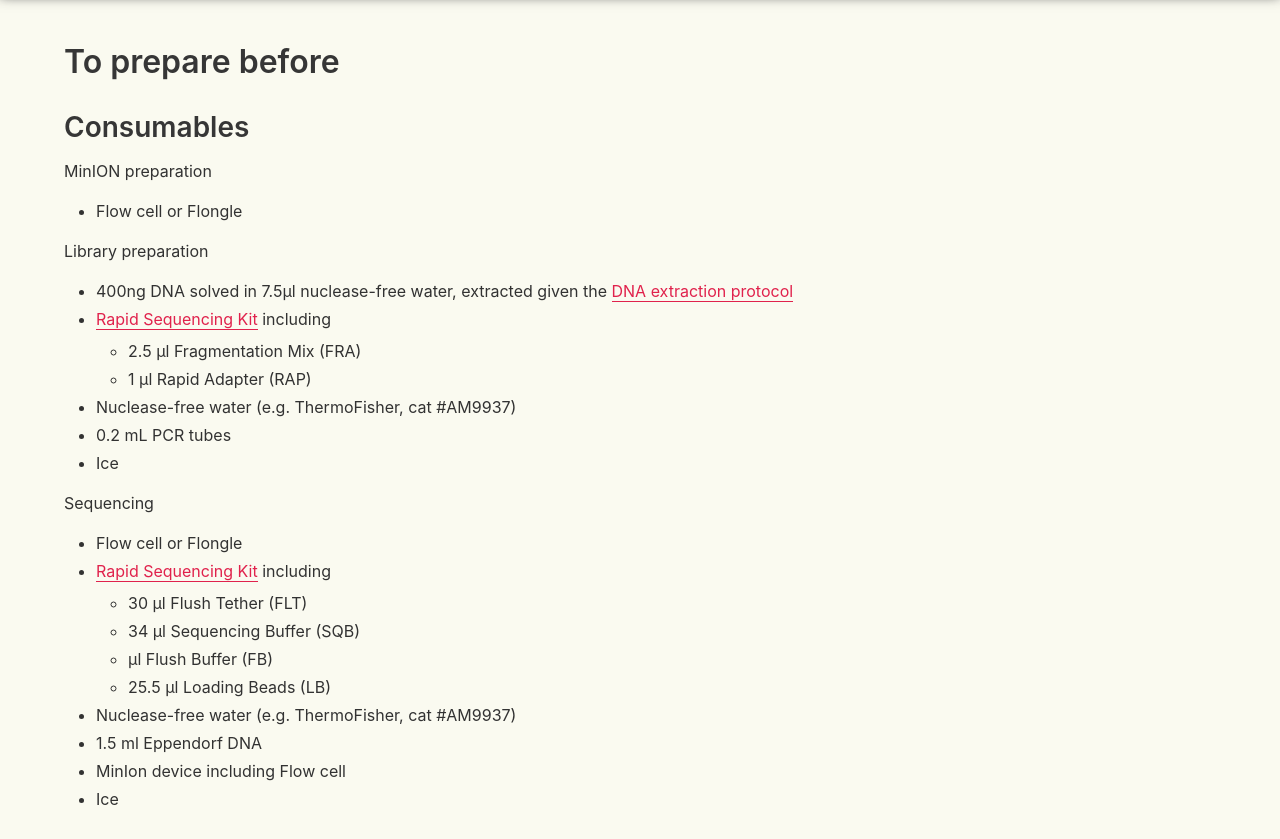
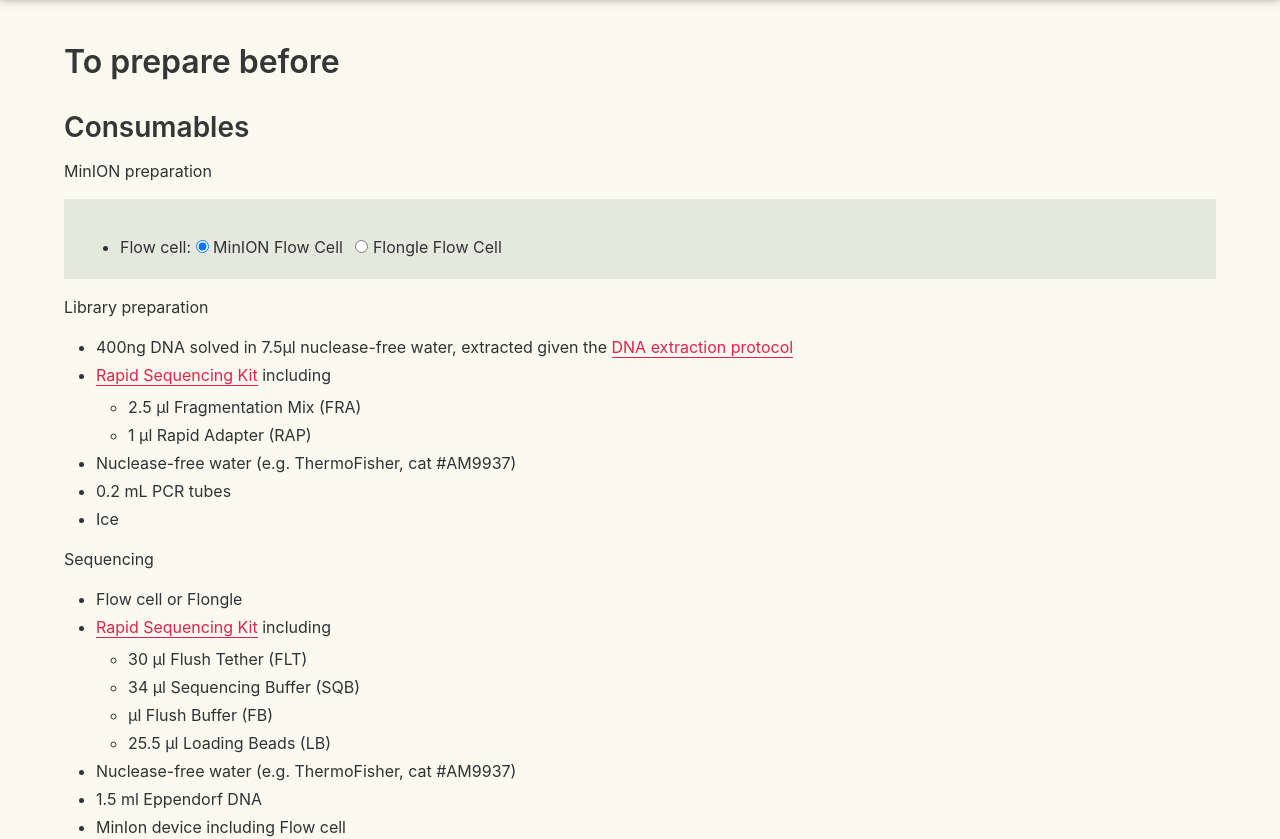
Before and after one commit to StreetScienceCommunity/StreetScienceCommunity.github.io, a Jekyll site: the page built from _protocols/beer-dna-sequencing.md, in a window 1280 px wide and 900 px high, scrolled down 573 px, cut to the strip 61-900 px from the top of the window. Built offline with Jekyll 4.4.1, drawn with Linux system fonts in a browser that asks for light colours; nearby versions of some CDN libraries; some of the changed lines change nothing that is shown.

Commit message:
Implement radio button to choose minion or flongle flowcell and trigger content

```diff
--- /dev/null
+++ b/_includes/beer-dna-sequencing-flowcell-select.html
@@ -0,0 +1,10 @@
+<div class="control">
+    Flow cell:
+    <label class="radio">
+        <input type="radio" name="flowcell" id="minion-flowcell" checked>
+        MinION Flow Cell
+    </label>
+    <label class="radio">
+        <input type="radio" name="flowcell" id="flongle-flowcell">
+        Flongle Flow Cell
+    </label>
--- a/_layouts/base.html
+++ b/_layouts/base.html
@@ -22,5 +22,10 @@
     {% if page.twitter_moment %}
       <script async src="https://platform.twitter.com/widgets.js" charset="utf-8"></script>
     {% endif %}
+
+    {% if page.flowcell-select %}
+      <script src="/js/flowcell-select-scripts.js"></script>
+    {% endif %}
+
   </body>
 </html>
--- a/_protocols/beer-dna-sequencing.md
+++ b/_protocols/beer-dna-sequencing.md
@@ -2,6 +2,7 @@
 layout: default
 title: Beer DNA sequencing
 image: /images/protocols/beer-dna-sequencing.jpg
+flowcell-select: true
 ---
 
 # To prepare before
@@ -10,7 +11,8 @@
 
 MinION preparation
 
-{% include _protocols/beer-dna-sequencing/minion-preparation-consumable.md  %}
+> - {% include _includes/beer-dna-sequencing-flowcell-select.html %}
+{: .requirements}
 
 Library preparation
 
--- a/css/styles.scss
+++ b/css/styles.scss
@@ -208,3 +208,7 @@
     // box-shadow: 2px 2px $grey;
   }
 }
+
+.flongle {
+  display: none;
+}
--- /dev/null
+++ b/js/flowcell-select-scripts.js
@@ -0,0 +1,40 @@
+(function (window, document) {
+    function onDocumentReady(fn) {
+        if (document.attachEvent ? document.readyState === "complete" : document.readyState !== "loading") {
+            fn();
+        } else {
+            document.addEventListener('DOMContentLoaded', fn);
+        }
+    }
+
+    function showMinION() {
+        var flowcell = document.querySelectorAll('.minion');
+        Array.prototype.forEach.call(flowcell, function (flowcell) {
+            flowcell.style.display = 'block';
+        });
+        var flowcell = document.querySelectorAll('.flongle');
+        Array.prototype.forEach.call(flowcell, function (flowcell) {
+            flowcell.style.display = 'none';
+        });
+    }
+
+    function showFlongle() {
+        var flowcell = document.querySelectorAll('.minion');
+            Array.prototype.forEach.call(flowcell, function (flowcell) {
+                flowcell.style.display = 'none';
+            });
+            var flowcell = document.querySelectorAll('.flongle');
+            Array.prototype.forEach.call(flowcell, function (flowcell) {
+                flowcell.style.display = 'block';
+            });
+    }
+
+    onDocumentReady(function () {
+        var minion = document.getElementById('minion-flowcell');
+        var flongle = document.getElementById('flongle-flowcell');
+
+        minion.onclick = showMinION;
+        flongle.onclick = showFlongle;
+    });
+
+})(window, document);
```
